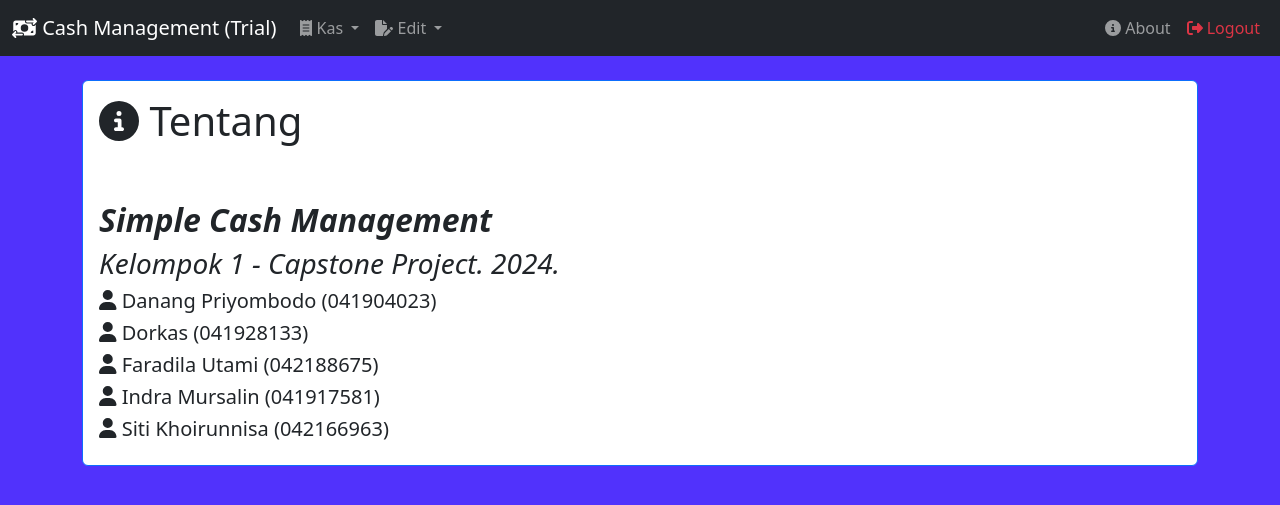
After one commit to overboxbgrff/simple-cash-management, a PHP site: page /about.php in a window 1280 px wide. The commit adds this page. Shown: the top 505 px of the page. Run offline with PHP 8.4, Linux system fonts and the light colour scheme; a user stored in the database is signed in; data comes from the database, SQL or seed files in the repository.

Commit message:
Add files via upload

```diff
--- /dev/null
+++ b/kas/about.php
@@ -0,0 +1,114 @@
+<?php
+    require_once "connector.php";
+    require_once "session.php"
+
+    //pagination section
+?>
+
+<!DOCTYPE html>
+<html lang="en">
+<head>
+    <meta charset="UTF-8">
+    <meta name="viewport" content="width=device-width, initial-scale=1.0">
+    <title>Cash Management - Tentang</title>
+</head>
+    <!-- BS Initialize-->
+    <script src="lib/bootstrap/js/bootstrap.bundle.min.js"></script>
+    <link rel="stylesheet" href="lib/bootstrap/css/bootstrap.min.css">
+    <!-- FA Initialize -->
+    <script src="lib/font-awesome/js/solid.min.js"></script>
+    <script src="lib/font-awesome/js/fontawesome.min.js"></script>
+    <script src="lib/font-awesome/js/brands.min.js"></script>
+<body style="background-color: rgb(81, 50, 252);">
+        <!--navbar-->
+        <nav class="navbar navbar-expand-lg bg-dark" data-bs-theme="dark">
+            <div class="container-fluid">
+                <a href="homepage.php" class="navbar-brand"><i class="fa-solid fa-money-bill-transfer"> </i> Cash Management (Trial)</a>
+                <button class="navbar-toggler" type="button" data-bs-toggle="collapse" data-bs-target="#navbarSupportedContent" aria-controls="navbarSupportedContent" aria-expanded="false" aria-label="Toggle navigation">
+                    <span class="navbar-toggler-icon"></span>
+                </button>
+
+                <div class="collapse navbar-collapse" id="navbarSupportedContent">
+                    <ul class="navbar-nav me-auto mb-2 mb-lg-0">
+
+                        <li class="nav-item dropdown">
+                            <a class="nav-link dropdown-toggle" href="#" role="button" data-bs-toggle="dropdown" aria-expanded="false">
+                                <i class="fa-solid fa-receipt"> </i> Kas
+                            </a>
+                            <ul class="dropdown-menu">
+                                <li><a href="page-kas-masuk/kas-masuk.php" class="dropdown-item"><i class="fa solid fa-cash-register"> </i> Kas Pemasukan</a></li>
+                                <li><a href="page-kas-keluar/kas-keluar.php" class="dropdown-item"><i class="fa-solid fa-hand-holding-dollar"> </i> Kas Pengeluaran</a></li>
+                                <li><hr class="dropdown-divider"></li>
+                                <li><a href="rekap-kas.php" class="dropdown-item"><i class="fa-solid fa-box-archive"> </i> Rekap</a></li>
+                                <li><a href="print-lapor.php" class="dropdown-item"><i class="fa-solid fa-print"> </i> Cetak</a></li>
+                            </ul>
+                        </li>
+
+                        <li class="nav-item dropdown">
+                            <a class="nav-link dropdown-toggle" href="#" role="button" data-bs-toggle="dropdown" aria-expanded="false">
+                                <i class="fa-solid fa-file-pen"> </i> Edit
+                            </a>
+                            <ul class="dropdown-menu">
+                                <li>
+                                    <a href="page-kas-masuk/kas-masuk-m.php" class="dropdown-item <?php echo $kode_manager;?>">
+                                        <i class="fa-solid fa-file-pen"> </i> Kode Kas Masuk <?php echo $status_kode;?>
+                                    </a>
+                                </li>
+                                <li>
+                                    <a href="page-kas-keluar/kas-keluar-m.php" class="dropdown-item <?php echo $kode_manager;?>">
+                                        <i class="fa-solid fa-file-pen"> </i> Kode Kas Keluar <?php echo $status_kode;?>
+                                    </a>
+                                </li>
+                                <li><hr class="dropdown-divider"></li>
+                                <li>
+                                    <a href="page-user/user-man.php" class="dropdown-item <?php echo $kode_manager;?>">
+                                        <i class="fa-solid fa-user-pen"> </i> User <?php echo $status_kode;?>
+                                    </a>
+                                </li>
+                            </ul>
+                        </li>
+
+                    </ul>
+
+                    <ul class="navbar-nav d-flex">
+                        <li class="nav-item"><a href="about.php" class="nav-link"><i class="fa-solid fa-circle-info"> </i> About</a></li>
+                        <li class="nav-item"><a href="logout.php" class="nav-link text-danger"><i class="fa-solid fa-right-from-bracket"></i> Logout</a></li>
+                    </ul>
+
+                </div>
+            </div>
+        </nav>
+        <br>
+
+        <!-- content -->
+        <div class="container">
+            <div class="card border-primary">
+                <div class="card-body">
+                    <div class="row">
+                        <div class="col-lg-12">
+                            <h1><i class="fa-solid fa-circle-info"> </i> Tentang</h1>
+                        </div>
+                    </div>
+                    <div class="row">
+                        <div class="col-lg-12"><br></div>
+                    </div>
+                    <br>
+                    <div class="row">
+                        <div class="col-lg-12">
+                            <h2 class="fst-italic fw-bolder">Simple Cash Management</h2>
+                            <h3 class="fst-italic">Kelompok 1 - Capstone Project. 2024.</h3>
+                            <h5><i class="fa-solid fa-user"></i> Danang Priyombodo (041904023)</h5>
+                            <h5><i class="fa-solid fa-user"></i> Dorkas (041928133)</h5>
+                            <h5><i class="fa-solid fa-user"></i> Faradila Utami (042188675)</h5>
+                            <h5><i class="fa-solid fa-user"></i> Indra Mursalin (041917581)</h5>
+                            <h5><i class="fa-solid fa-user"></i> Siti Khoirunnisa (042166963)</h5>
+                        </div>
+                    </div>
+                </div>
+            </div>
+        </div>
+        <!-- end content -->
+
+<br>
+</body>
+</html>
--- a/kas/page-kas-keluar/kas-keluar-m.php
+++ b/kas/page-kas-keluar/kas-keluar-m.php
@@ -88,7 +88,7 @@
                     </ul>
 
                     <ul class="navbar-nav d-flex">
-                        <li class="nav-item"><a href="" class="nav-link"><i class="fa-solid fa-circle-info"> </i> About</a></li>
+                        <li class="nav-item"><a href="../about.php" class="nav-link"><i class="fa-solid fa-circle-info"> </i> About</a></li>
                         <li class="nav-item"><a href="../logout.php" class="nav-link text-danger"><i class="fa-solid fa-right-from-bracket"></i> Logout</a></li>
                     </ul>
 
--- a/kas/page-kas-keluar/kas-keluar.php
+++ b/kas/page-kas-keluar/kas-keluar.php
@@ -81,7 +81,7 @@
                 </ul>
 
                 <ul class="navbar-nav d-flex">
-                    <li class="nav-item"><a href="" class="nav-link"><i class="fa-solid fa-circle-info"> </i> About</a></li>
+                    <li class="nav-item"><a href="../about.php" class="nav-link"><i class="fa-solid fa-circle-info"> </i> About</a></li>
                     <li class="nav-item"><a href="../logout.php" class="nav-link text-danger"><i class="fa-solid fa-right-from-bracket"></i> Logout</a></li>
                 </ul>
 
--- a/kas/page-kas-masuk/kas-masuk-m.php
+++ b/kas/page-kas-masuk/kas-masuk-m.php
@@ -85,7 +85,7 @@
                         </ul>
 
                         <ul class="navbar-nav d-flex">
-                            <li class="nav-item"><a href="" class="nav-link"><i class="fa-solid fa-circle-info"> </i> About</a></li>
+                            <li class="nav-item"><a href="../about.php" class="nav-link"><i class="fa-solid fa-circle-info"> </i> About</a></li>
                             <li class="nav-item"><a href="../logout.php" class="nav-link text-danger"><i class="fa-solid fa-right-from-bracket"></i> Logout</a></li>
                         </ul>
 
--- a/kas/page-kas-masuk/kas-masuk.php
+++ b/kas/page-kas-masuk/kas-masuk.php
@@ -82,7 +82,7 @@
                 </ul>
 
                 <ul class="navbar-nav d-flex">
-                    <li class="nav-item"><a href="" class="nav-link"><i class="fa-solid fa-circle-info"> </i> About</a></li>
+                    <li class="nav-item"><a href="../about.php" class="nav-link"><i class="fa-solid fa-circle-info"> </i> About</a></li>
                     <li class="nav-item"><a href="../logout.php" class="nav-link text-danger"><i class="fa-solid fa-right-from-bracket"></i> Logout</a></li>
                 </ul>
 
--- a/kas/print-lapor.php
+++ b/kas/print-lapor.php
@@ -84,7 +84,7 @@
                 </ul>
 
                 <ul class="navbar-nav d-flex">
-                    <li class="nav-item"><a href="" class="nav-link"><i class="fa-solid fa-circle-info"> </i> About</a></li>
+                    <li class="nav-item"><a href="about.php" class="nav-link"><i class="fa-solid fa-circle-info"> </i> About</a></li>
                     <li class="nav-item"><a href="logout.php" class="nav-link text-danger"><i class="fa-solid fa-right-from-bracket"></i> Logout</a></li>
                 </ul>
 
--- a/kas/rekap-kas.php
+++ b/kas/rekap-kas.php
@@ -81,7 +81,7 @@
                 </ul>
 
                 <ul class="navbar-nav d-flex">
-                    <li class="nav-item"><a href="" class="nav-link"><i class="fa-solid fa-circle-info"> </i> About</a></li>
+                    <li class="nav-item"><a href="about.php" class="nav-link"><i class="fa-solid fa-circle-info"> </i> About</a></li>
                     <li class="nav-item"><a href="logout.php" class="nav-link text-danger"><i class="fa-solid fa-right-from-bracket"></i> Logout</a></li>
                 </ul>
 
```
Also changed, not shown: kas/homepage.php (+27 -11 lines), kas/page-user/user-man.php (+7 -7 lines).
